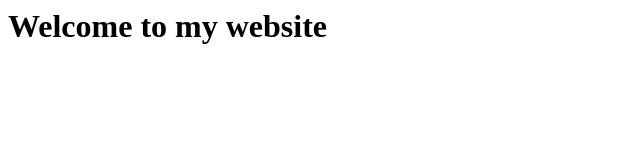
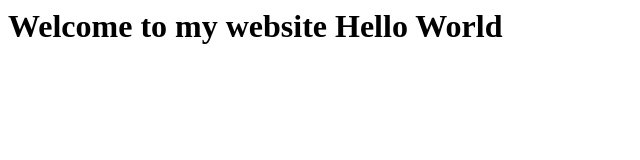
Before and after one commit to jmdc0903/jmdc0903.github.io, a plain HTML site: page index.html in a window 1280 px wide. Shown: the whole page, without its empty margins (0-640 px from the left). Drawn offline with Linux system fonts and the light colour scheme.

Commit message:
Hello Wolrd Test;

```diff
--- a/index.html
+++ b/index.html
@@ -10,7 +10,7 @@
 
     <body>
 
-        <h1> Welcome to my website  </h1>
+        <h1> Welcome to my website Hello World  </h1>
 
     </body>
 
```
